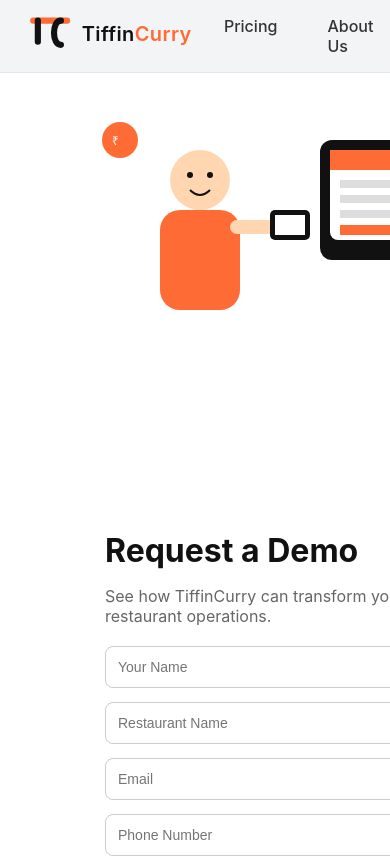
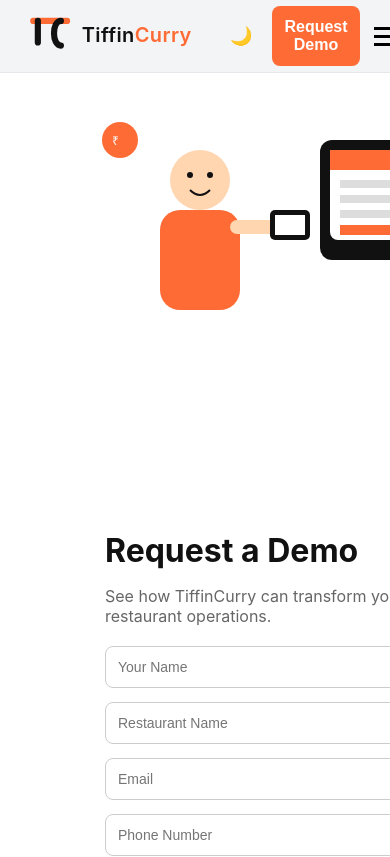
Before and after one commit to dikisourav/tiffincurry-website, a React (Vite) app: page /tiffincurry-website/demo in a window 390 px wide. Shown: the top 857 px of the page. Built offline with nearby package versions, Linux system fonts and the light colour scheme.

Commit message:
navbar scroll shadow effect+ menu mobile dropdown fix

```diff
--- a/src/components/Navbar.jsx
+++ b/src/components/Navbar.jsx
@@ -1,32 +1,84 @@
-import { useState } from "react";
+import { useState, useEffect } from "react";
 import { Link } from "react-router-dom";
 import logo from "../assets/logo.svg";
 import dark_logo from "../assets/dark-logo.svg";
 
 export default function Navbar({ dark, setDark }) {
+
   const [menuOpen, setMenuOpen] = useState(false);
+  const [scrolled, setScrolled] = useState(false);
+
+  // Shadow appears after scroll
+
+  useEffect(() => {
+
+    const handleScroll = () => {
+      setScrolled(window.scrollY > 20);
+    };
+
+    window.addEventListener("scroll", handleScroll);
+
+    return () =>
+      window.removeEventListener("scroll", handleScroll);
+
+  }, []);
+
 
   return (
-    <header className="navbar">
+
+    <header className={`navbar ${scrolled ? "navbar-shadow" : ""}`}>
+
       <div className="container nav-inner">
 
-        {/* LEFT */}
+        {/* LOGO */}
+
         <Link to="/tiffincurry-website">
-        <div className="logo logo-img">
-           {dark ? <img src={dark_logo} alt="TiffinCurry" /> : <img src={logo} alt="TiffinCurry" />}
 
-        </div>
+          <div className="logo logo-img">
+
+            {dark
+              ? <img src={dark_logo} alt="TiffinCurry logo" />
+              : <img src={logo} alt="TiffinCurry logo" />
+            }
+
+          </div>
+
         </Link>
 
+
         {/* CENTER MENU */}
+
         <nav className={`nav-menu ${menuOpen ? "active" : ""}`}>
-          <Link to="/tiffincurry-website/pricing">Pricing</Link>
-          <Link to="/tiffincurry-website/about">About Us</Link>
-          <Link to="/tiffincurry-website/contact" onClick={()=>setMenuOpen(false)}>Contact</Link>
+
+          <Link
+            to="/tiffincurry-website/pricing"
+            onClick={() => setMenuOpen(false)}
+          >
+            Pricing
+          </Link>
+
+          <Link
+            to="/tiffincurry-website/about"
+            onClick={() => setMenuOpen(false)}
+          >
+            About Us
+          </Link>
+
+          <Link
+            to="/tiffincurry-website/contact"
+            onClick={() => setMenuOpen(false)}
+          >
+            Contact
+          </Link>
+
         </nav>
 
-        {/* RIGHT */}
+
+        {/* RIGHT SIDE */}
+
         <div className="nav-right">
+
+          {/* DARK MODE TOGGLE */}
 
           <button
             className="mode"
@@ -35,24 +87,37 @@
             {dark ? "☀️" : "🌙"}
           </button>
 
+
+          {/* CTA */}
+
           <Link to="/tiffincurry-website/demo">
+
             <button className="primary-btn">
               Request Demo
             </button>
+
           </Link>
 
-          {/* Hamburger */}
+
+          {/* HAMBURGER */}
+
           <div
             className={`hamburger ${menuOpen ? "open" : ""}`}
             onClick={() => setMenuOpen(!menuOpen)}
           >
+
             <span></span>
             <span></span>
             <span></span>
+
           </div>
 
         </div>
+
       </div>
+
     </header>
+
   );
+
 }
--- a/src/styles.css
+++ b/src/styles.css
@@ -26,169 +26,287 @@
 /* navbar */
 
 /* NAVBAR */
+/* =============================
+NAVBAR BASE
+============================= */
 
-.navbar{
-position:fixed;
-top:0;
-left:0;
-width:100%;
+.navbar {
 
-background:#f3f4f6;   /* light ash */
-border-bottom:1px solid #e5e7eb;
+position: fixed;
 
-z-index:1000;
-}
+top: 0;
 
-.dark .navbar{
-background:#111318;
-border-bottom:1px solid #2a2d35;
-}
+left: 0;
 
-.nav-inner{
-display:flex;
-align-items:center;
-justify-content:space-between;
-height:72px;
-}
+width: 100%;
 
-/* LOGO */
+background: #f3f4f6;
 
-.logo{
-font-size:22px;
-font-weight:700;
-}
+border-bottom: 1px solid #e5e7eb;
 
-.logo-img img{
-  width:200px;
-}
+z-index: 1000;
 
-/* MENU */
-
-.nav-menu{
-display:flex;
-gap:50px;
-font-size:16px;
-}
-
-.nav-menu a{
-
-text-decoration:none;
-
-color:#333;
-
-font-weight:500;
+transition: box-shadow 0.25s ease, background 0.25s ease;
 
 }
 
-.nav-menu a:hover{
 
-color:#e45a84;
+/* Shadow after scroll */
+
+.navbar-shadow {
+
+box-shadow: 0px 8px 30px rgba(0,0,0,0.08);
 
 }
 
-.dark .nav-menu a{
 
-color:#ddd;
+/* Dark mode navbar */
+
+.dark .navbar {
+
+background: #111318;
+
+border-bottom: 1px solid #2a2d35;
 
 }
 
-/* RIGHT SIDE */
+.dark .navbar-shadow {
 
-.nav-right{
-display:flex;
-align-items:center;
-gap:14px;
+box-shadow: 0px 8px 30px rgba(0,0,0,0.45);
+
 }
 
-.mode{
-border:none;
-background:none;
-font-size:18px;
-cursor:pointer;
+
+/* =============================
+NAVBAR INNER LAYOUT
+============================= */
+
+.nav-inner {
+
+display: flex;
+
+align-items: center;
+
+justify-content: space-between;
+
+height: 72px;
+
 }
 
-/* Hamburger (hidden on desktop) */
-.hamburger{
-  display:none;
-  flex-direction:column;
-  gap:5px;
-  cursor:pointer;
+
+/* =============================
+LOGO
+============================= */
+
+.logo-img img {
+
+width: 200px;
+
 }
 
-.hamburger span{
-  width:25px;
-  height:3px;
-  background:black;
-  transition:0.3s;
+
+/* =============================
+CENTER MENU
+============================= */
+
+.nav-menu {
+
+display: flex;
+
+gap: 50px;
+
+font-size: 16px;
+
 }
 
-/*Mobile Hamberger*/
-/* Mobile */
+.nav-menu a {
+
+text-decoration: none;
+
+color: #333;
+
+font-weight: 500;
+
+}
+
+.nav-menu a:hover {
+
+color: #FF6B35;
+
+}
+
+.dark .nav-menu a {
+
+color: #ddd;
+
+}
+
+
+/* =============================
+RIGHT SIDE
+============================= */
+
+.nav-right {
+
+display: flex;
+
+align-items: center;
+
+gap: 14px;
+
+}
+
+
+/* Dark mode toggle */
+
+.mode {
+
+border: none;
+
+background: none;
+
+font-size: 18px;
+
+cursor: pointer;
+
+}
+
+
+/* =============================
+HAMBURGER
+============================= */
+
+.hamburger {
+
+display: none;
+
+flex-direction: column;
+
+gap: 5px;
+
+cursor: pointer;
+
+}
+
+.hamburger span {
+
+width: 25px;
+
+height: 3px;
+
+background: black;
+
+transition: 0.3s;
+
+}
+
+.dark .hamburger span {
+
+background: white;
+
+}
+
+
+/* =============================
+MOBILE MENU
+============================= */
+
 @media(max-width:768px){
 
-.nav-links{
-  position:absolute;
-  top:70px;
-  right:0;
+/* MOBILE MENU PANEL */
 
-  flex-direction:column;
-  align-items:flex-start;
+.nav-menu {
 
-  width:100%;
-  padding:20px 8%;
-  background:white;
+position: fixed;
 
-  transform:translateY(-200%);
-  transition:0.3s ease;
+top: 72px;
+
+left: 0;
+
+width: 100%;
+
+height: calc(100vh - 72px);
+
+flex-direction: column;
+
+align-items: flex-start;
+
+padding: 30px 8%;
+
+background: white;
+
+gap: 25px;
+
+transform: translateY(-120%);
+
+transition: transform 0.35s ease;
+
+z-index: 999;
+
 }
 
-/* Show menu */
-.nav-links.active{
-  transform:translateY(0);
+
+/* DARK MODE SUPPORT */
+
+.dark .nav-menu {
+
+background: #111318;
+
 }
 
-/* Show hamburger */
-.hamburger{
-  display:flex;
+
+/* SHOW MENU */
+
+.nav-menu.active {
+
+transform: translateY(0);
+
+}
+
+
+/* HAMBURGER VISIBLE */
+
+.hamburger {
+
+display: flex;
+
 }
 
 }
 
-/* buttons */
 
-.primary-btn{
+/* =============================
+BUTTONS
+============================= */
 
-/* background:#e45a84; */
-background:#FF6B35;
-color:white;
+.primary-btn {
 
-border:none;
-border-radius:32px;
+background: #FF6B35;
 
-padding:16px 32px;
+color: white;
 
-font-size:16px;
-font-weight:600;
+border: none;
 
-cursor:pointer;
+border-radius: 32px;
 
-transition:.2s;
+padding: 16px 32px;
+
+font-size: 16px;
+
+font-weight: 600;
+
+cursor: pointer;
+
+transition: .2s;
+
 }
 
-.primary-btn:hover{
-transform:translateY(-2px);
-box-shadow:0 12px 30px rgba(0,0,0,.15);
-}
+.primary-btn:hover {
 
-.secondary-btn{
-border:1px solid #ddd;
-background:white;
-border-radius:32px;
-padding:16px 30px;
-}
+transform: translateY(-2px);
 
-.large{
-font-size:18px;
+box-shadow: 0 12px 30px rgba(0,0,0,.15);
+
 }
 
 /* hero */
```
